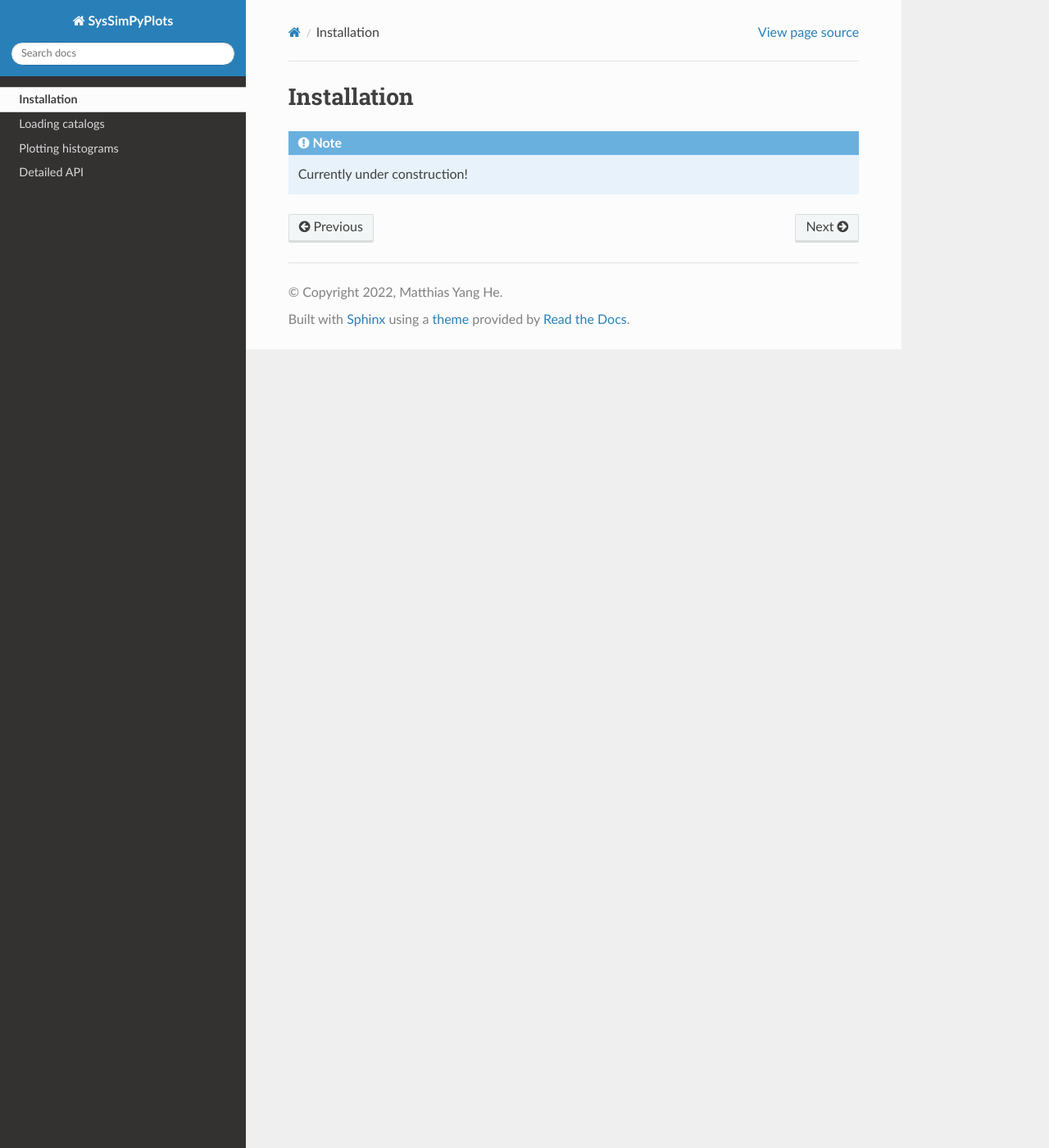
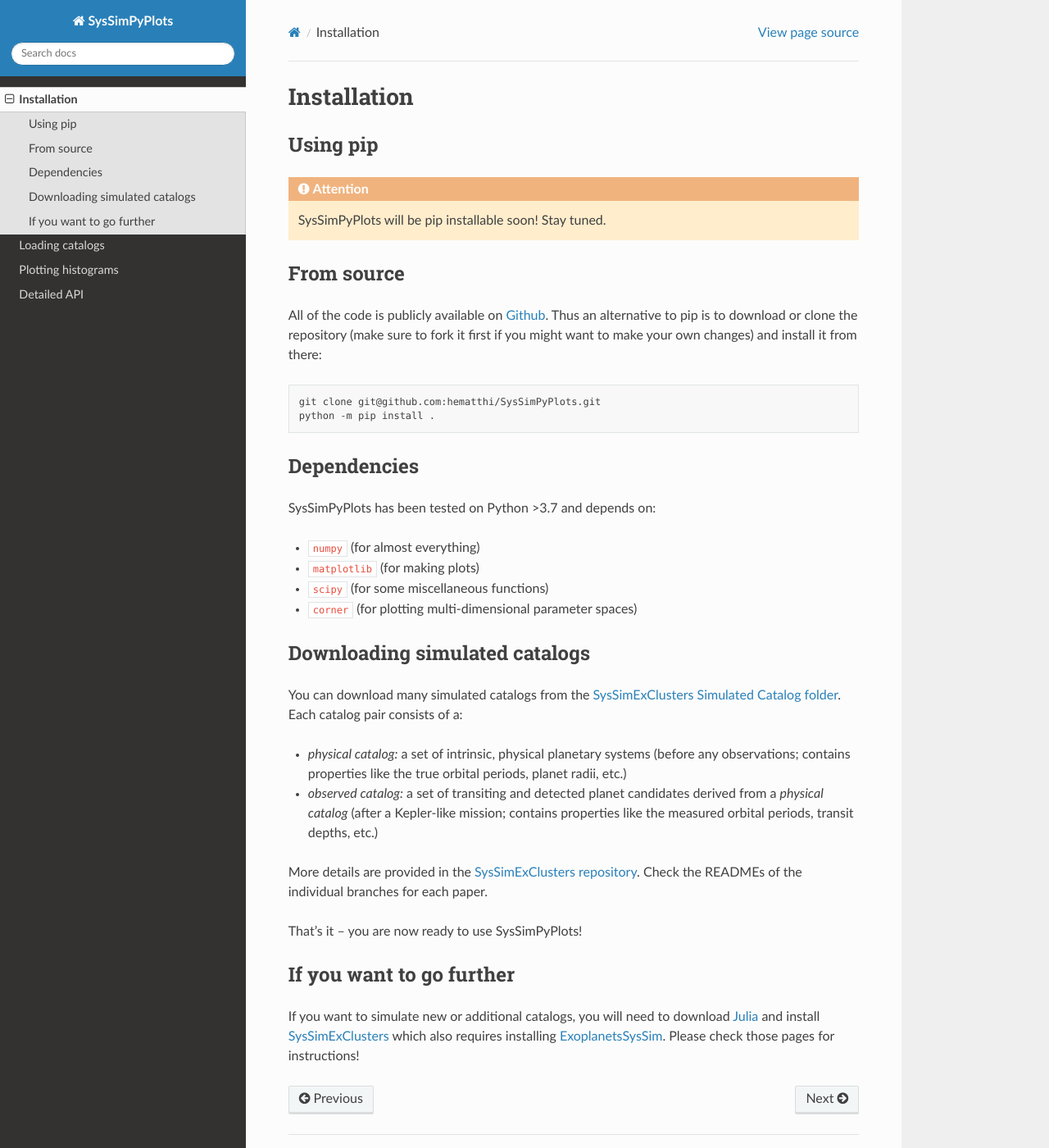
Before and after one commit to hematthi/SysSimPyPlots, a Sphinx documentation site: the page built from docs/source/installation.rst, in a window 1280 px wide and 1400 px high. Shown: the whole window at 82% size. Built offline with Sphinx 7.4.7 and the Read the Docs theme 2.0.0, drawn with Linux system fonts in a browser that asks for light colours.

Commit message:
Add installation instructions

```diff
--- a/docs/source/installation.rst
+++ b/docs/source/installation.rst
@@ -1,6 +1,51 @@
 Installation
 ============
 
-.. note::
 
-   Currently under construction!
+Using pip
+---------
+
+.. attention::
+
+   SysSimPyPlots will be pip installable soon! Stay tuned.
+
+
+From source
+-----------
+
+All of the code is publicly available on `Github <https://github.com/hematthi/SysSimPyPlots>`_. Thus an alternative to pip is to download or clone the repository (make sure to fork it first if you might want to make your own changes) and install it from there:
+
+.. code-block:: bash
+
+   git clone git@github.com:hematthi/SysSimPyPlots.git
+   python -m pip install .
+
+
+Dependencies
+------------
+
+SysSimPyPlots has been tested on Python >3.7 and depends on:
+
+- ``numpy`` (for almost everything)
+- ``matplotlib`` (for making plots)
+- ``scipy`` (for some miscellaneous functions)
+- ``corner`` (for plotting multi-dimensional parameter spaces)
+
+
+Downloading simulated catalogs
+------------------------------
+
+You can download many simulated catalogs from the `SysSimExClusters Simulated Catalog folder <[SysSimExClusters Simulated Catalogs](https://pennstateoffice365-my.sharepoint.com/:f:/g/personal/myh7_psu_edu/Ei7QJqnmaCBGipPM4uMzrusBjw_hUwo0KfIDBe-0UTYyMw)>`_. Each catalog pair consists of a:
+
+- *physical catalog:* a set of intrinsic, physical planetary systems (before any observations; contains properties like the true orbital periods, planet radii, etc.)
+- *observed catalog:* a set of transiting and detected planet candidates derived from a *physical catalog* (after a Kepler-like mission; contains properties like the measured orbital periods, transit depths, etc.)
+
+More details are provided in the `SysSimExClusters repository <https://github.com/ExoJulia/SysSimExClusters>`_. Check the READMEs of the individual branches for each paper.
+
+That's it -- you are now ready to use SysSimPyPlots!
+
+
+If you want to go further
+-------------------------
+
+If you want to simulate new or additional catalogs, you will need to download `Julia <https://julialang.org/downloads/>`_ and install `SysSimExClusters <https://github.com/ExoJulia/SysSimExClusters>`_ which also requires installing `ExoplanetsSysSim <https://github.com/ExoJulia/SysSimExClusters>`_. Please check those pages for instructions!
```
